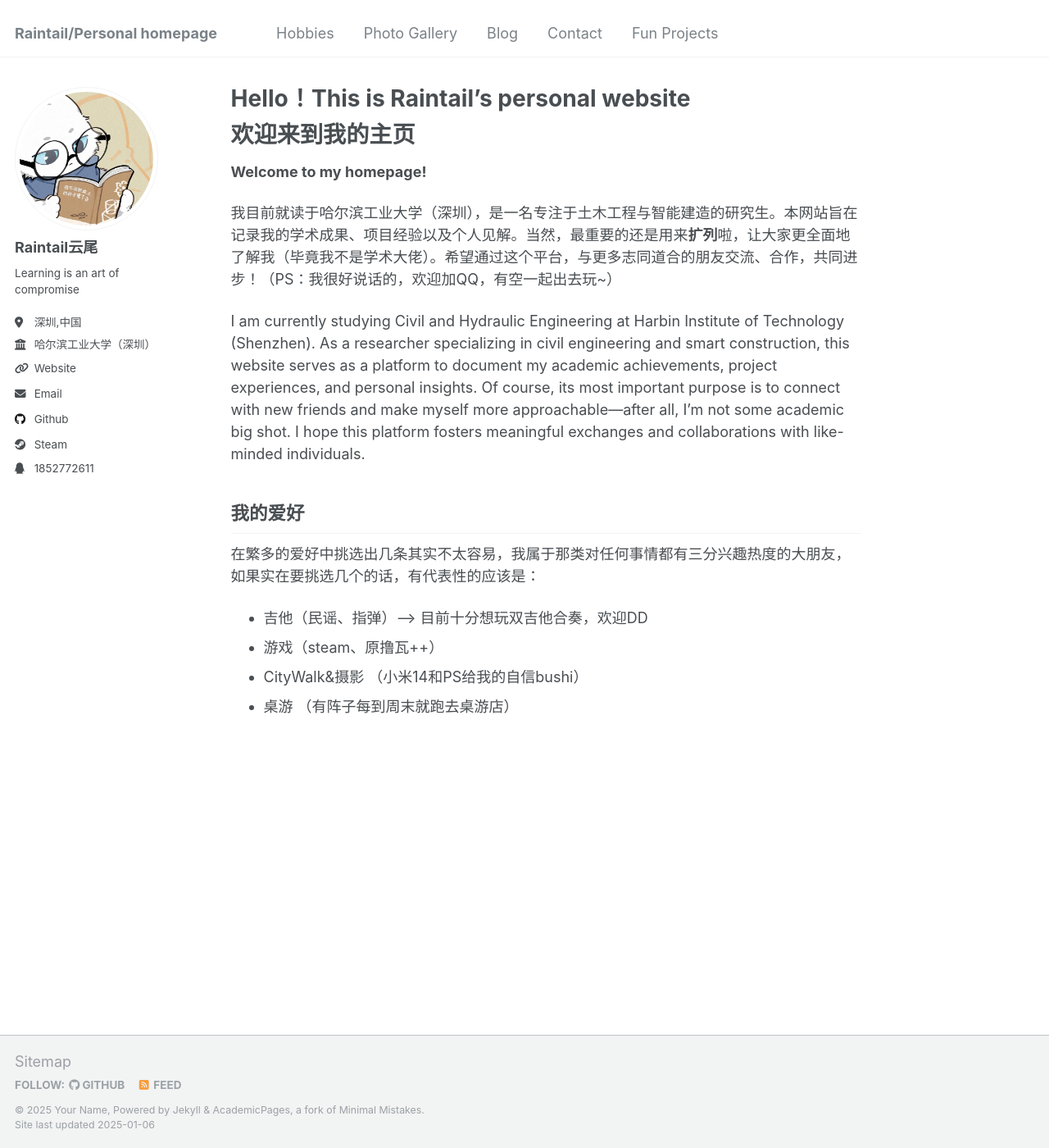
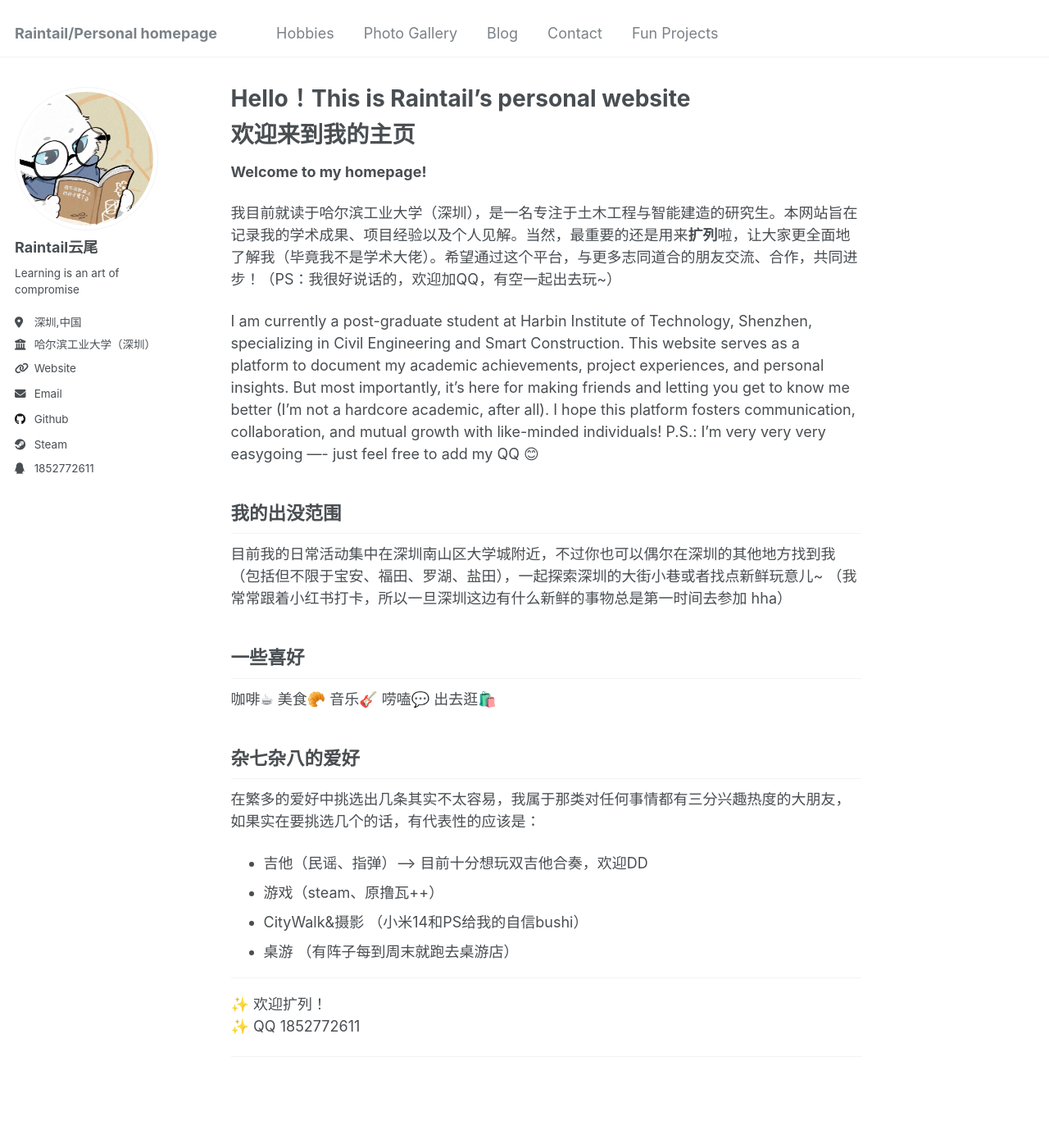
Before and after one commit to Rainbow-cocktail/Raintail-homepage, a Jekyll site: the page built from _pages/about.md, in a window 1280 px wide and 1400 px high. Shown: the whole window at 82% size. Built offline with Jekyll 4.4.1, drawn with Linux system fonts in a browser that asks for light colours.

Commit message:
Update about.md

```diff
--- a/_pages/about.md
+++ b/_pages/about.md
@@ -12,12 +12,29 @@ redirect_from:
 
 我目前就读于哈尔滨工业大学（深圳），是一名专注于土木工程与智能建造的研究生。本网站旨在记录我的学术成果、项目经验以及个人见解。当然，最重要的还是用来**扩列**啦，让大家更全面地了解我（毕竟我不是学术大佬）。希望通过这个平台，与更多志同道合的朋友交流、合作，共同进步！（PS：我很好说话的，欢迎加QQ，有空一起出去玩~）
 
-I am currently studying Civil and Hydraulic Engineering at Harbin Institute of Technology (Shenzhen). As a researcher specializing in civil engineering and smart construction, this website serves as a platform to document my academic achievements, project experiences, and personal insights. Of course, its most important purpose is to connect with new friends and make myself more approachable—after all, I'm not some academic big shot. I hope this platform fosters meaningful exchanges and collaborations with like-minded individuals.
+I am currently a post-graduate student at Harbin Institute of Technology, Shenzhen, specializing in Civil Engineering and Smart Construction. This website serves as a platform to document my academic achievements, project experiences, and personal insights. But most importantly, it's here for making friends and letting you get to know me better (I’m not a hardcore academic, after all). I hope this platform fosters communication, collaboration, and mutual growth with like-minded individuals!
+P.S.: I’m very very very easygoing —- just feel free to add my QQ 😊
 
-## 我的爱好
+## 我的出没范围
+
+目前我的日常活动集中在深圳南山区大学城附近，不过你也可以偶尔在深圳的其他地方找到我（包括但不限于宝安、福田、罗湖、盐田），一起探索深圳的大街小巷或者找点新鲜玩意儿~ （我常常跟着小红书打卡，所以一旦深圳这边有什么新鲜的事物总是第一时间去参加 hha）
+
+## 一些喜好
+
+咖啡☕ 美食🥐 音乐🎸 唠嗑💬 出去逛🛍️
+
+
+## 杂七杂八的爱好
 
 在繁多的爱好中挑选出几条其实不太容易，我属于那类对任何事情都有三分兴趣热度的大朋友，如果实在要挑选几个的话，有代表性的应该是：
 - 吉他（民谣、指弹）--> 目前十分想玩双吉他合奏，欢迎DD
 - 游戏（steam、原撸瓦++）
 - CityWalk&摄影 （小米14和PS给我的自信bushi）
 - 桌游 （有阵子每到周末就跑去桌游店）
+
+---
+
+✨ 欢迎扩列！
+✨ QQ 1852772611
+
+---
```
